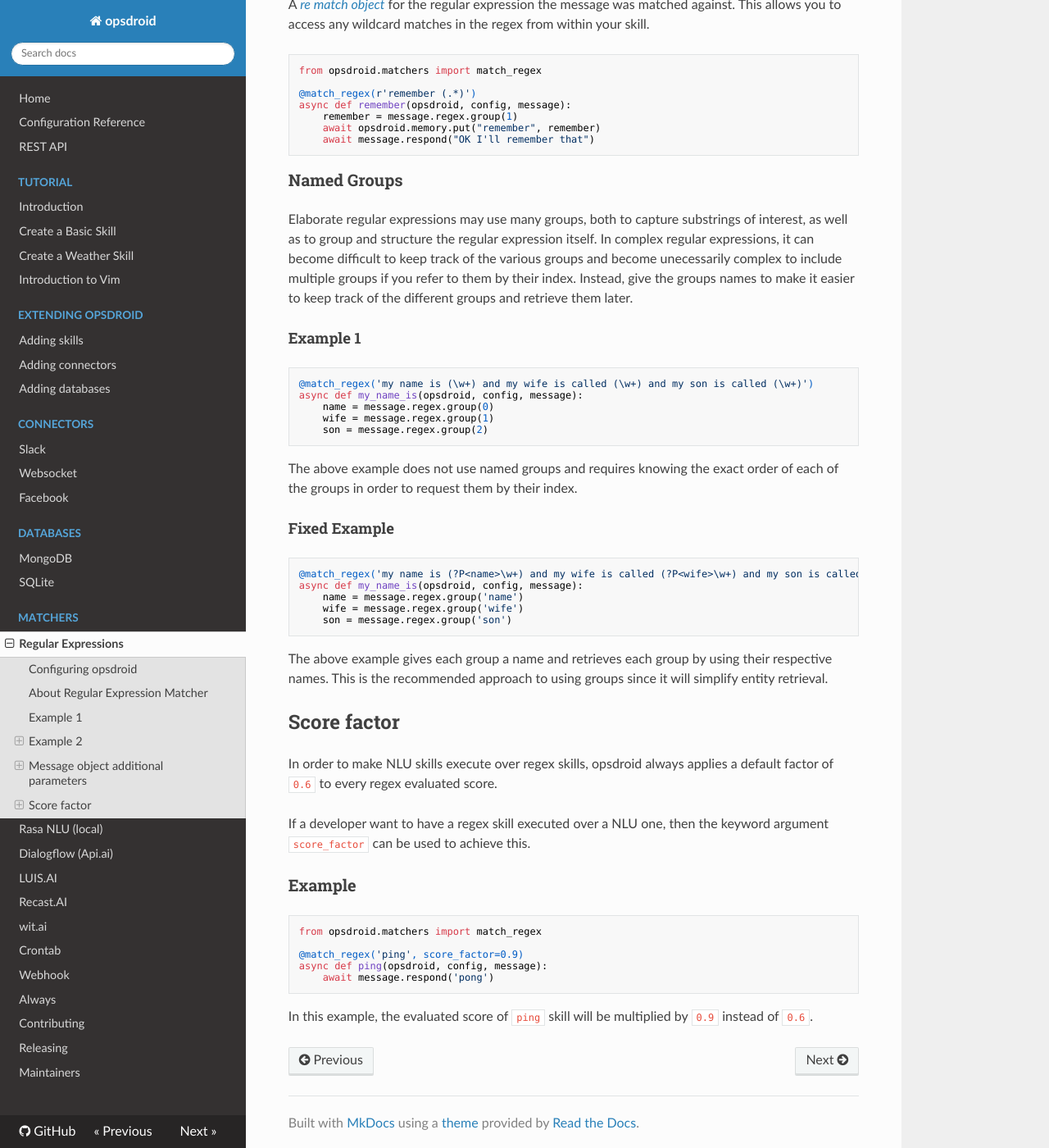
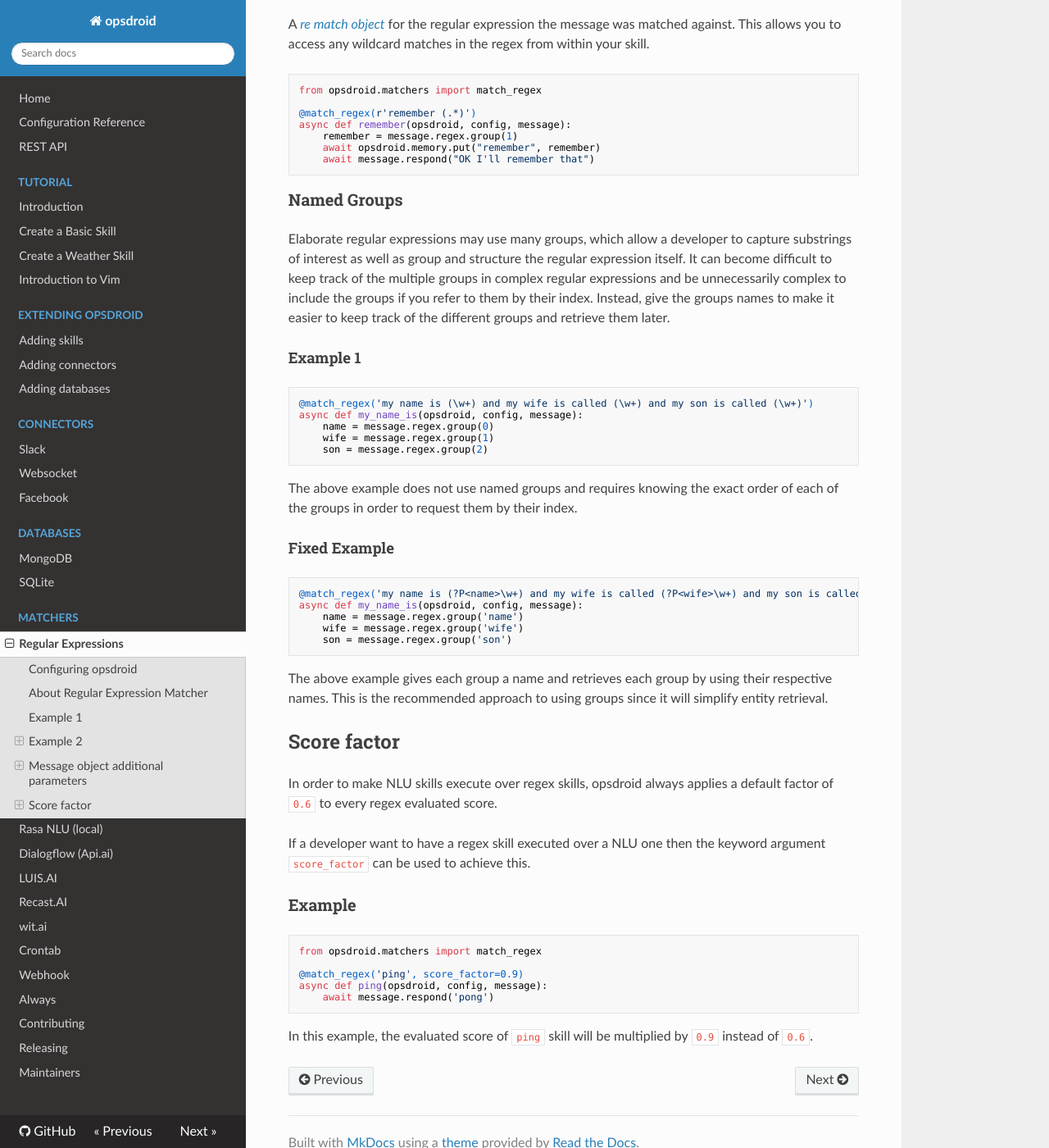
Before and after one commit to opsdroid/opsdroid, an MkDocs documentation site: the page built from docs/matchers/regex.md, in a window 1280 px wide and 1400 px high, scrolled down 2028 px. Shown: the whole window at 82% size. Built offline with MkDocs 1.6.1, drawn with Linux system fonts in a browser that asks for light colours; nearby versions of some CDN libraries; old or Windows-style settings are respelled for this version of MkDocs; some of the changed text lies outside the part shown.

Commit message:
Updated Named Groups and commas

```diff
--- a/docs/matchers/regex.md
+++ b/docs/matchers/regex.md
@@ -94,7 +94,7 @@
 
 ### Named Groups
 
-Elaborate regular expressions may use many groups, both to capture substrings of interest, as well as to group and structure the regular expression itself. In complex regular expressions, it can become difficult to keep track of the various groups and become unecessarily complex to include multiple groups if you refer to them by their index.  Instead, give the groups names to make it easier to keep track of the different groups and retrieve them later.
+Elaborate regular expressions may use many groups, which allow a developer to capture substrings of interest as well as group and structure the regular expression itself.  It can become difficult to keep track of the multiple groups in complex regular expressions and be unnecessarily complex to include the groups if you refer to them by their index.  Instead, give the groups names to make it easier to keep track of the different groups and retrieve them later.
 
 #### Example 1
 
@@ -124,7 +124,7 @@
 
 In order to make NLU skills execute over regex skills, opsdroid always applies a default factor of `0.6` to every regex evaluated score.
 
-If a developer want to have a regex skill executed over a NLU one, then the keyword argument `score_factor` can be used to achieve this.
+If a developer want to have a regex skill executed over a NLU one then the keyword argument `score_factor` can be used to achieve this.
 
 
 ### Example
```
Also changed, not shown: other parts of docs/matchers/regex.md (+2 -2 lines).
